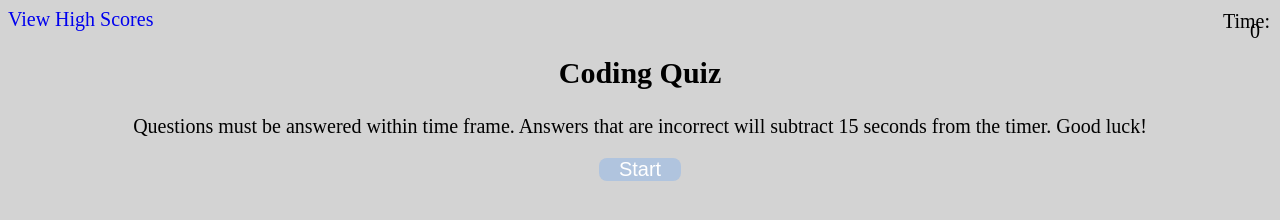
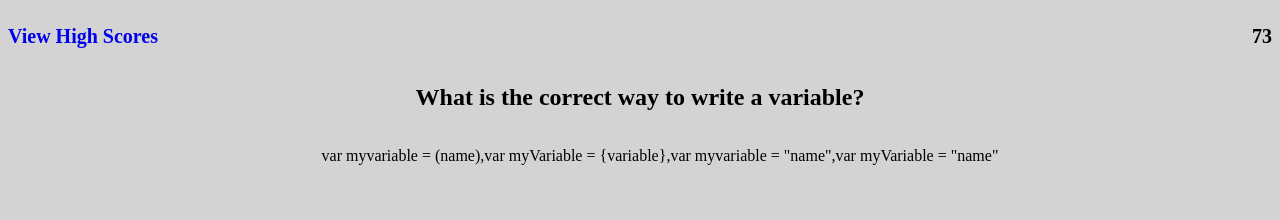
Before and after one commit to slurpsz/coding-quiz, a plain HTML site: page index.html in a window 1280 px wide. Both pictures are taken after a click on the button "Start". Drawn offline with Linux system fonts and the light colour scheme.

Commit message:
updated files

```diff
--- a/index.html
+++ b/index.html
@@ -8,17 +8,20 @@
   <link rel="stylesheet" href="style.css">
 </head>
 <body>
-  <section id="scores"><a href="highscores.html">View High Scores</a></section>
-  <section class="timer"> Time: <span class="timer"> 0 </span></section>
+  <header>
+    <h2 id="scores"><a href="highscores.html">View High Scores</a></h2>
+    <h2 class="timer"> Time: <span class="timer"> 0 </span></h2>
+
+  </header>
+  <main>
   <section id="start-page">
     <h1> Coding Quiz </h1>
     <p>Questions must be answered within time frame. Answers that are incorrect will subtract 15 seconds from the timer. Good luck! </p>
     <button id="start"> Start </button>
   </section>
-
   <section id="questions" class="hidden">
     <h2 id="question-title"></h2>
-    <article id="choices" class="choices"></article>
+    <ul id="choices-btn" class="choices"></ul>
   </section>
 
   <section id="end-page" class="hidden">
@@ -30,6 +33,8 @@
     </p>
 
   </section>
+</main>
+<script src="./script.js"></script>
+</body>
 
-</body>
 </html>
--- a/script.js
+++ b/script.js
@@ -6,17 +6,17 @@ var questions = [
   },
   {
     title:'Which symbol represents a strict equal?',
-    choices: ['==', '+', '===', '=']
+    choices: ['==', '+', '===', '='],
     answer: '===',
   },
   {
     title: "Inside which HTML element do we put the Javascript?",
-    choices: ['<js>','<script>','<java>','<javascripting>']
+    choices: ['<js>','<script>','<java>','<javascripting>'],
     answer: '<script>',
   },
   {
-    title:'What is the correct way to write a Javascript array?'
-    choices:['var colors = ["red", "green","yellow"]','var colors = (1:"red",2:"green", 3:"yellow")','var colors = {"red","blue","yellow}','var colors = "red","green","yellow"']
+    title:'What is the correct way to write a Javascript array?',
+    choices:['var colors = ["red", "green","yellow"]','var colors = (1:"red",2:"green", 3:"yellow")','var colors = {"red","blue","yellow}','var colors = "red","green","yellow"'],
     answer: 'var colors = ["red","green","yellow"]',
   },
   {
@@ -25,3 +25,59 @@ var questions = [
     answer:'onclick'
   },
 ];
+
+var quizQuestionIndex = 0;
+var startBtn = document.querySelector("#start");
+var questionsEl = document.querySelector("#questions");
+var timeEl = document.querySelector(".timer")
+var time = questions.length * 15;
+var quizTimer;
+var startScreen = document.getElementById("start-page");
+var choicesBtn = document.getElementById("choices-btn");
+
+startBtn.addEventListener("click", function () {
+  console.log("start event listener");
+  questionsEl.classList.remove("hidden");
+  // display first questions and timer
+  //hide start-screen
+  startScreen.style.display = 'none';
+
+
+
+  userQuestions();
+});
+
+
+
+function userQuestions () {
+  var questionTitle = document.querySelector("#question-title")
+
+  questionTitle.textContent = questions[0].title
+  // buttons for choices
+  //data-choices:${questions[]}
+
+  var choicesEl = document.querySelector("#choices-btn");
+
+  choicesEl.textContent = questions[0].choices
+
+  quizTimer = setInterval(setTimer,1000);
+
+  timeEl.textContent = time;
+
+  for (var i = 0; i < questions[0].choices.length; i++);
+}
+
+
+function setTimer() {
+  time--;
+  timeEl.textContent = time;
+
+  if (time == 0) {
+    stopQuiz();
+  }
+}
+
+function stopQuiz (){
+  clearInterval(quizTimer);
+
+}
--- a/style.css
+++ b/style.css
@@ -1,3 +1,4 @@
+
 a {
   text-decoration: none;
 }
@@ -9,13 +10,13 @@ a:hover {
 button:hover {
   background-color: lightseagreen;
 }
+
 button {
   background-color: lightsteelblue;
   color: white;
   border-radius: 8px;
   border: none;
   font-size: 20px;
-  padding: 0px 20px 0px 20px;
   -webkit-border-radius: 8px;
   -moz-border-radius: 8px;
   -ms-border-radius: 8px;
@@ -26,10 +27,46 @@ body {
   background-color: lightgrey;
 }
 
+main {
+  display: flex;
+  flex-direction: column;
+  justify-content: center;
+}
+
+section {
+  display: flex;
+  justify-content: center;
+}
+#choices-btn {
+  display: grid;
+  display: flex;
+  flex-direction: column;
+  justify-content: center;
+
+}
 #start-page {
   text-align: center;
   font-size: 20px;
-  display: block;
+  display: flex;
+  flex-direction: column;
+  justify-content: center;
+  margin: 0 auto;
+
+}
+ #start-page p {
+  width: 500px;
+ }
+
+header {
+  display: flex;
+  justify-content: space-between;
+}
+
+#questions {
+  display: flex;
+  flex-direction: column;
+  justify-content: center;
+  text-align: center;
 }
 
 #scores {
@@ -38,9 +75,6 @@ body {
 
 .timer {
   font-size: 20px;
-  position: absolute;
-  top: 10px;
-  right: 10px;
 }
 
 .hidden {
@@ -49,4 +83,8 @@ body {
 
 .scores-page {
   text-align: center;
+  display: flex;
+  flex-direction: column;
+  justify-content: center;
+
 }
```
Also changed, not shown: 1 other file.
